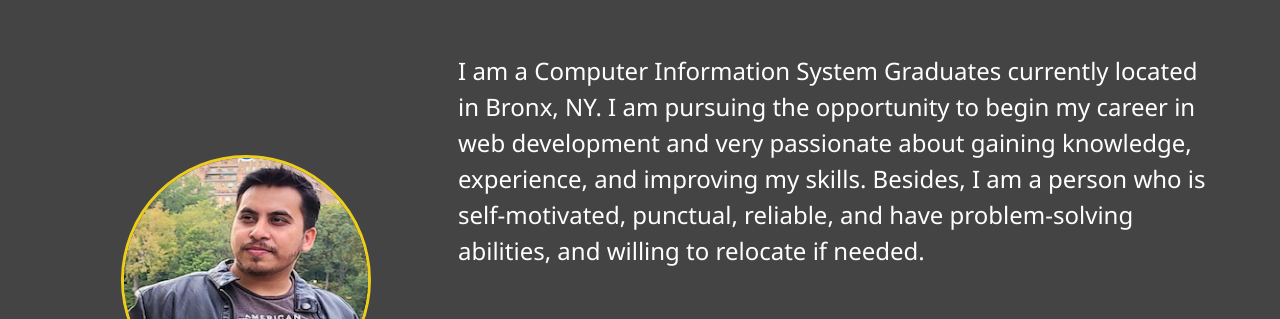
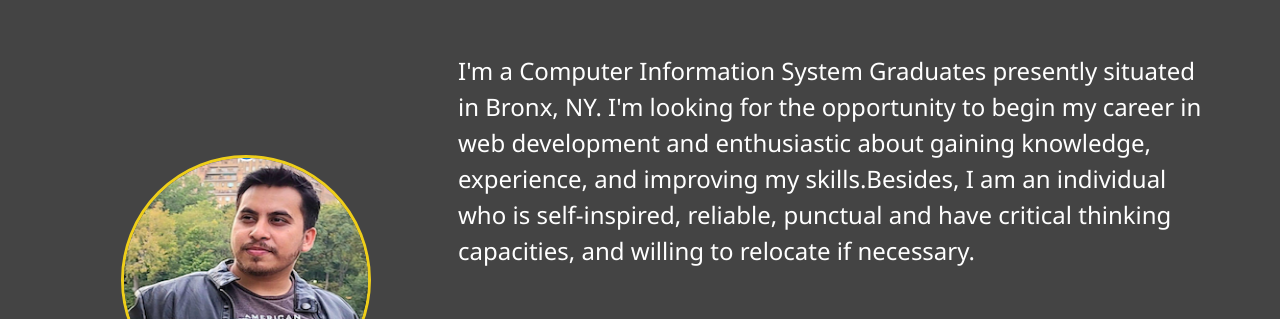
Before and after one commit to Istiak92/Portfolio-website, a website: page dist/about.html in a window 1280 px wide. Shown: the part 253-572 px from the top of the page. Drawn offline with Linux system fonts and the light colour scheme.

Commit message:
Update about.html

```diff
--- a/dist/about.html
+++ b/dist/about.html
@@ -45,12 +45,10 @@
         <img src="img/portrait.jpg" alt="Istiak ahmed" class="bio-image" />
         <div class="bio">
           <p>
-            I am a Computer Information System Graduates currently located in
-            Bronx, NY. I am pursuing the opportunity to begin my career in web
-            development and very passionate about gaining knowledge, experience,
-            and improving my skills. Besides, I am a person who is self-motivated,
-            punctual, reliable, and have problem-solving abilities, and willing
-            to relocate if needed.
+           I'm a Computer Information System Graduates presently situated in Bronx, NY.
+            I'm looking for the opportunity to begin my career in web development and enthusiastic
+            about gaining knowledge, experience, and improving my skills.Besides, I am an individual
+            who is self-inspired, reliable, punctual and have critical thinking capacities, and willing to relocate if necessary.
           </p>
         </br>
           <div>
```
